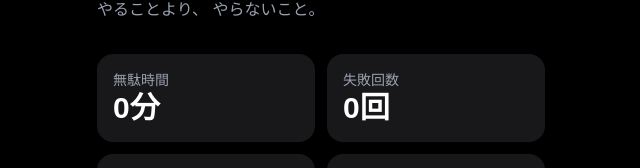
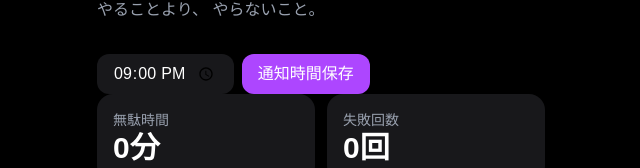
Before and after one commit to starttonolist-create/nolist, a Next.js app: page / in a window 1280 px wide. Shown: the part 178-346 px from the top of the page, without its empty margins (319-959 px from the left). Built offline with nearby package versions, Linux system fonts and the light colour scheme; no server answers.

Commit message:
savetime

```diff
--- a/app/page.tsx
+++ b/app/page.tsx
@@ -37,6 +37,7 @@ export default function Home() {
   const [input, setInput] = useState("");
   const [user, setUser] = useState<User | null>(null);
   const [habits, setHabits] = useState<Habit[]>([]);
+  const [notificationTime, setNotificationTime] = useState("21:00");
   const [notificationLogs, setNotificationLogs] =
     useState<any[]>([]);
 
@@ -294,8 +295,28 @@ export default function Home() {
     }, 1500);
 
     alert(
-      `送信完了 成功:${data.successCount ?? 0} 失敗:${data.failureCount ?? 0}`
+      `送信完了
+        成功: ${data.successCount ?? 0}
+        失敗: ${data.failureCount ?? 0}
+        削除トークン: ${data.deletedTokenCount ?? 0}`
     );
+  };
+  const saveNotificationTime = async () => {
+    if (!user) {
+      alert("ログインしてください");
+      return;
+    }
+
+    await setDoc(
+      doc(db, "notificationSettings", user.uid),
+      {
+        userId: user.uid,
+        time: notificationTime,
+        updatedAt: new Date().toISOString(),
+      }
+    );
+
+    alert("通知時間を保存しました");
   };
   useEffect(() => {
     const setupForegroundMessage = async () => {
@@ -527,7 +548,34 @@ export default function Home() {
             やることより、
             やらないこと。
           </p>
+          <div className="mt-4 flex gap-2 items-center">
+            <input
+              type="time"
+              value={notificationTime}
+              onChange={(e) =>
+                setNotificationTime(e.target.value)
+              }
+              className="
+                bg-zinc-900
+                text-white
+                px-4
+                py-2
+                rounded-xl
+              "
+            />
 
+            <button
+              onClick={saveNotificationTime}
+              className="
+                bg-purple-500
+                px-4
+                py-2
+                rounded-xl
+              "
+            >
+              通知時間保存
+            </button>
+          </div>
           {/* 統計 */}
           <div className="grid grid-cols-2 gap-3 mb-6">
 
```
